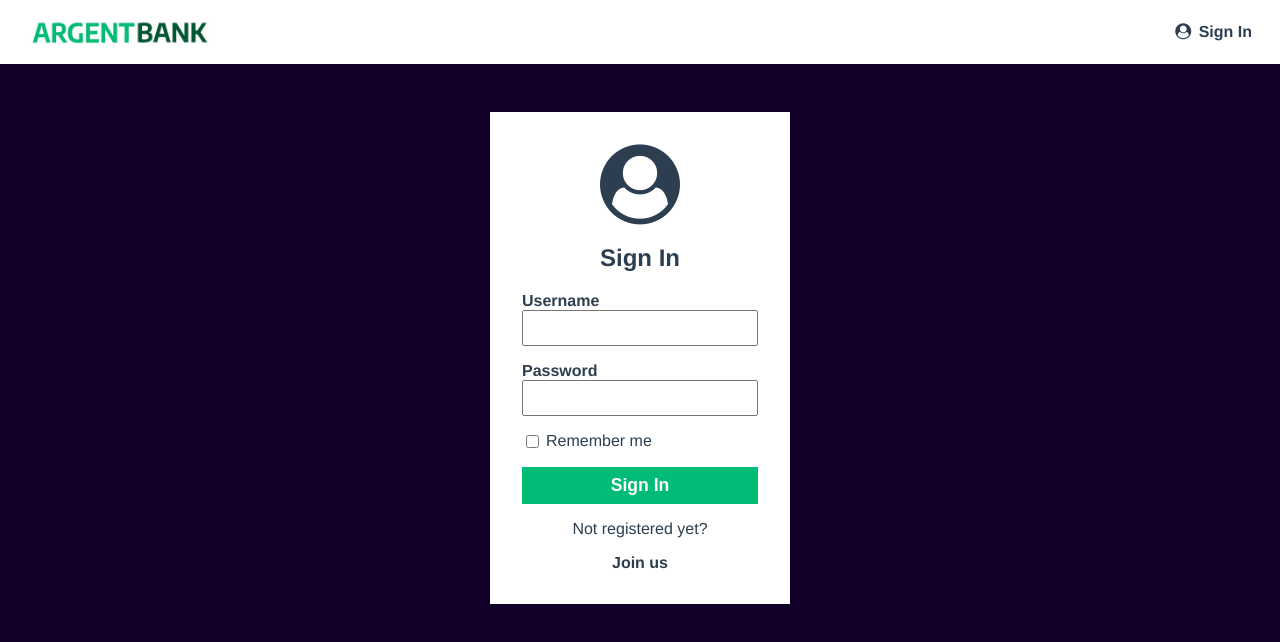
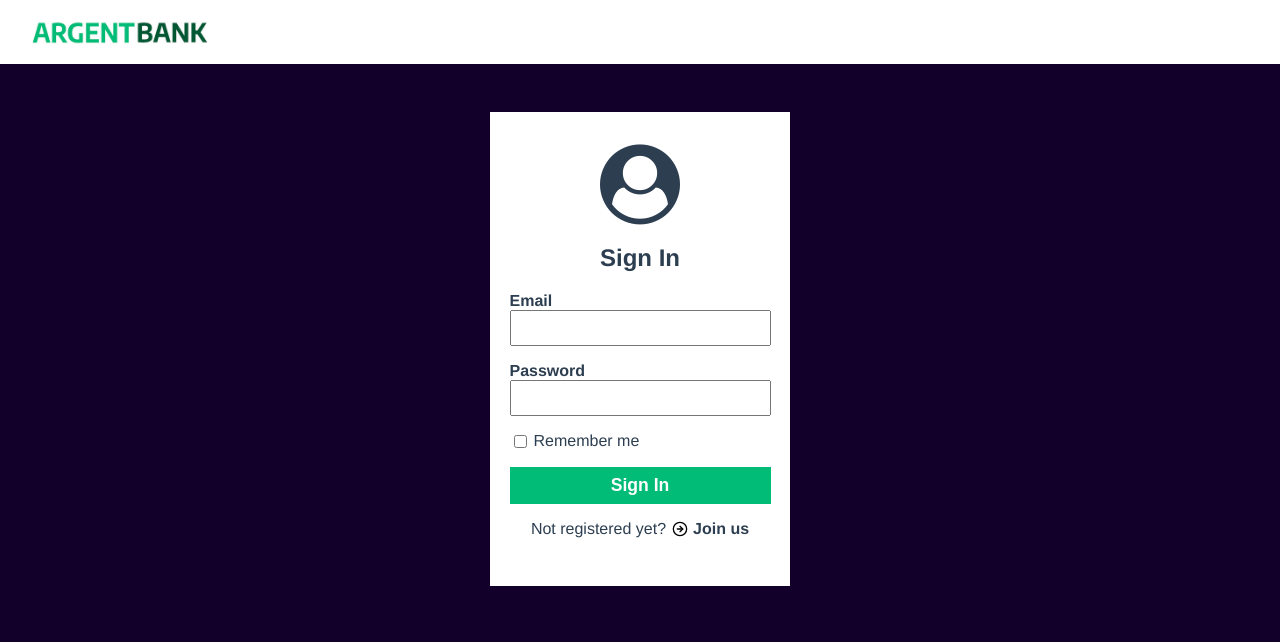
Before and after one commit to DyBryck/Projet-10-ArgentBank, a React (Create React App) app in the folder Frontend/: page /sign-in in a window 1280 px wide. Shown: the top 642 px of the page. Built offline with nearby package versions, Linux system fonts and the light colour scheme.

Commit message:
style update

```diff
--- a/Frontend/public/index.html
+++ b/Frontend/public/index.html
@@ -3,7 +3,7 @@
   <head>
     <meta charset="utf-8" />
     <meta name="viewport" content="width=device-width, initial-scale=1" />
-    <meta name="theme-color" content="#000000" />
+    <meta name="theme-color" content="#ffffff" />
     <link
       rel="stylesheet"
       href="https://stackpath.bootstrapcdn.com/font-awesome/4.7.0/css/font-awesome.min.css"
--- a/Frontend/src/components/header/Header.js
+++ b/Frontend/src/components/header/Header.js
@@ -1,11 +1,13 @@
 import React from "react";
 import { useDispatch, useSelector } from "react-redux";
-import { Link, useNavigate } from "react-router-dom";
+import { Link, useLocation, useNavigate } from "react-router-dom";
 import logo from "../../images/argentBankLogo.webp";
 import { logout } from "../../redux/userSlice";
 import "../../styles/main.css";
 
 const Header = () => {
+  const location = useLocation();
+  const isSignInPage = location.pathname === "/";
   const isSignIn =
     useSelector((state) => state.user.isAuthenticated) ||
     localStorage.getItem("token");
@@ -30,9 +32,9 @@ const Header = () => {
           />
           <h1 className="sr-only">Argent Bank</h1>
         </Link>
+
+        {isSignIn ? (
           <div>
-          {isSignIn ? (
-            <>
             <Link to={"/user"} className="main-nav-item">
               <i className="fa fa-user-circle"></i>
               {userName}
@@ -41,13 +43,14 @@ const Header = () => {
               <i className="fa fa-sign-out"></i>
               Sign Out
             </button>
-            </>
-          ) : (
+          </div>
+        ) : isSignInPage ? (
           <Link to={"/sign-in"} className="main-nav-item">
             <i className="fa fa-user-circle"></i> Sign In
           </Link>
+        ) : (
+          ""
         )}
-        </div>
       </nav>
     </header>
   );
--- a/Frontend/src/components/transaction/Transaction.js
+++ b/Frontend/src/components/transaction/Transaction.js
@@ -1,5 +1,5 @@
 import React, { useState } from "react";
-import arrowUp from "../../images/arrow_up.webp";
+import arrowUp from "../../images/circle-arrow-up.svg";
 import pen from "../../images/pen.svg";
 
 const Transaction = ({ transaction }) => {
--- a/Frontend/src/pages/sign-in/SignIn.js
+++ b/Frontend/src/pages/sign-in/SignIn.js
@@ -1,6 +1,7 @@
 import React, { useState } from "react";
 import { useDispatch } from "react-redux";
 import { Link, useNavigate } from "react-router-dom";
+import circleArrowRight from "../../images/circle-arrow-right.svg";
 import { login } from "../../redux/userSlice";
 
 const SignIn = () => {
@@ -51,11 +52,11 @@ const SignIn = () => {
       <h1>Sign In</h1>
       <form onSubmit={logInUser}>
         <div className="input-wrapper">
-          <label htmlFor="username">Username</label>
+          <label htmlFor="email">Email</label>
           <input
             type="text"
-            id="username"
-            autoComplete="username"
+            id="email"
+            autoComplete="email"
             value={email}
             onChange={(e) => setEmail(e.target.value)}
             required
@@ -85,10 +86,13 @@ const SignIn = () => {
           Sign In
         </button>
       </form>
-      <p>Not registered yet?</p>
-      <Link to={"/sign-up"} className="sign-up-link">
-        Join us
-      </Link>
+      <div className="register-section">
+        <p>Not registered yet?</p>
+        <Link to={"/sign-up"} className="sign-up-link">
+          <img src={circleArrowRight} alt="" />
+          Join us
+        </Link>
+      </div>
     </section>
   );
 };
--- a/Frontend/src/pages/sign-up/SignUp.js
+++ b/Frontend/src/pages/sign-up/SignUp.js
@@ -1,6 +1,7 @@
 import React, { useState } from "react";
 import { useDispatch } from "react-redux";
-import { useNavigate } from "react-router-dom";
+import { Link, useNavigate } from "react-router-dom";
+import circleArrowRight from "../../images/circle-arrow-right.svg";
 import { signUp } from "../../redux/userSlice";
 
 const SignUp = () => {
@@ -101,6 +102,13 @@ const SignUp = () => {
           Sign Up
         </button>
       </form>
+      <div className="register-section">
+        <p>Already registered?</p>
+        <Link to={"/sign-in"} className="sign-up-link">
+          <img src={circleArrowRight} alt="" />
+          Sign In
+        </Link>
+      </div>
     </section>
   );
 };
--- a/Frontend/src/styles/main.css
+++ b/Frontend/src/styles/main.css
@@ -10,6 +10,10 @@ body {
   margin: 0;
 }
 
+a {
+  cursor: pointer;
+}
+
 .wrapper {
   display: flex;
   flex-direction: column;
@@ -18,6 +22,7 @@ body {
 
 .main {
   flex: 1;
+  padding-bottom: 20px;
 }
 
 .bg-dark {
@@ -92,6 +97,8 @@ button {
   font-size: 16px;
   color: #2c3e50;
   text-decoration: none;
+  display: flex;
+  gap: 5px;
 }
 
 .sign-up-link:hover {
@@ -194,6 +201,10 @@ button {
 }
 
 .sign-in-content {
+  display: flex;
+  flex-direction: column;
+  justify-content: center;
+  align-items: center;
   box-sizing: border-box;
   background-color: white;
   width: 300px;
@@ -228,6 +239,14 @@ button {
 .input-wrapper input {
   padding: 5px;
   font-size: 1.2rem;
+}
+
+.register-section {
+  display: flex;
+  flex-direction: row;
+  justify-content: center;
+  align-items: center;
+  gap: 6px;
 }
 
 .footer {
@@ -338,6 +357,7 @@ button {
 .transactions-wrapper {
   overflow: hidden;
   width: 100%;
+  display: flex;
 }
 
 .transactions-wrapper-open {
@@ -347,11 +367,16 @@ button {
 .transactions-content {
   transition: max-height 0.5s cubic-bezier(0.27, 1, 0.65, 0.73);
   max-height: 0;
+  width: 100%;
 }
 
 .transactions-content-open {
   max-height: 920px;
   padding-top: 10px;
+}
+
+.transactions-list {
+  width: 100%;
 }
 
 .transactions-list p {
@@ -388,7 +413,7 @@ button {
 .arrow {
   cursor: pointer;
   width: 24px;
-  height: 14px;
+  height: 20px;
 }
 
 .arrow-in {
```
Also changed, not shown: Frontend/src/images/circle-arrow-right.svg (added), Frontend/src/images/circle-arrow-up.svg (added). Lines whose indentation alone changed are shown as unchanged.
